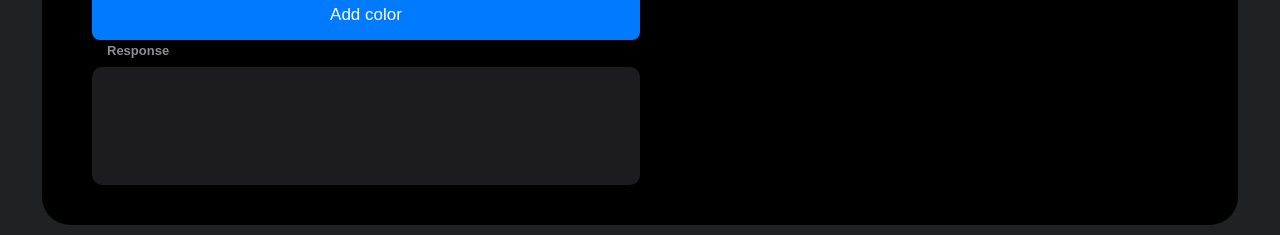
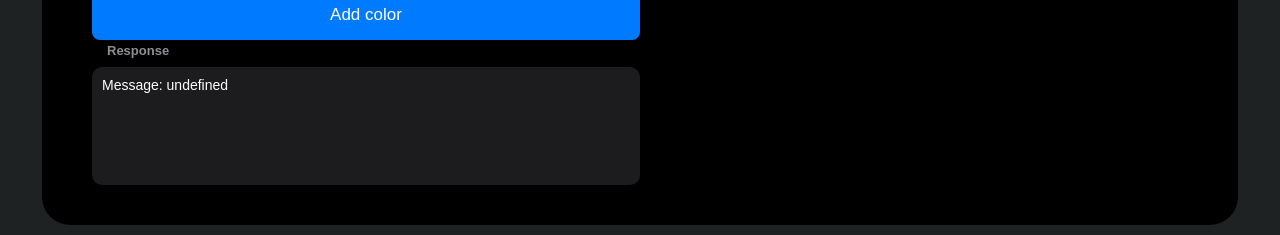
Before and after one commit to Fpsska/DepositFM-Task, a React (Create React App) app: page /DepositFM-Task/Palette in a window 1280 px wide. Shown: the part 533-768 px from the top of the page. Built offline with nearby package versions, Linux system fonts and the light colour scheme.

Commit message:
feat: create setFetchErrorMessage AC, create sendPostRequest in postRequest.js

```diff
--- a/src/app/actions/formActions.js
+++ b/src/app/actions/formActions.js
@@ -3,6 +3,8 @@ export const ACTION_SET_FORM_SUBMIT_STATUS = "ACTION_SET_IMAGE_SELECTED_STATUS"
 export const ACTION_SET_NAME_VALUE = "ACTION_SET_NAME_VALUE"
 export const ACTION_SET_SURNAME_VALUE = "ACTION_SET_SURNAME_VALUE"
 export const ACTION_SET_PATRONYMIC_VALUE = "ACTION_SET_PATRONYMIC_VALUE"
+
+export const ACTION_SET_FETCH_ERROR_MESSAGE = "ACTION_SET_FETCH_ERROR_MESSAGE"
 
 // /. AC names
 
@@ -40,3 +42,10 @@ export const setPatronymicValue = (value) => {
         payload: value
     }
 }
+
+export const setFetchErrorMessage = (value) => {
+    return {
+        type: ACTION_SET_FETCH_ERROR_MESSAGE,
+        payload: value
+    }
+}
--- a/src/app/reducers/formReducer.js
+++ b/src/app/reducers/formReducer.js
@@ -4,6 +4,7 @@ import {
     ACTION_SET_NAME_VALUE,
     ACTION_SET_SURNAME_VALUE,
     ACTION_SET_PATRONYMIC_VALUE,
+    ACTION_SET_FETCH_ERROR_MESSAGE
 } from "../actions/formActions";
 
 // /. imports
@@ -34,6 +35,7 @@ const initialState = {
     currentName: "",
     currentSurname: "",
     currentPatronymic: "",
+    setFetchErrorMessage: ""
 };
 
 // /. state
@@ -65,6 +67,11 @@ const formReducer = (state = initialState, action) => {
                 ...state,
                 currentPatronymic: action.payload,
             };
+        case ACTION_SET_FETCH_ERROR_MESSAGE:
+            return {
+                ...state,
+                setFetchErrorMessage: action.payload,
+            };
         default:
             return state;
     }
--- a/src/components/footer/Footer.jsx
+++ b/src/components/footer/Footer.jsx
@@ -3,7 +3,7 @@ import { useSelector } from "react-redux";
 import "./footer.scss"
 
 const Footer = () => {
-    const { isFormPage } = useSelector(state => state.navReducer)
+    const { isFormPage, setFetchErrorMessage } = useSelector(state => state.navReducer)
     //
     return (
         <footer className="footer">
@@ -12,7 +12,7 @@ const Footer = () => {
                     ?
                     <div className="response">
                         <span className="response__text">Response</span>
-                        <textarea className="response__input" name="response" id="" cols="30" rows="10"></textarea>
+                        <div className="response__information">{`Message: ${setFetchErrorMessage}`}</div>
                     </div>
                     :
                     <></>
--- a/src/components/footer/footer.scss
+++ b/src/components/footer/footer.scss
@@ -19,13 +19,11 @@
         line-height: 22px;
         color: rgba(235, 235, 245, 0.6);
     }
-    &__input {
+    &__information {
         background: rgba(118, 118, 128, 0.24);
         border-radius: 10px;
         color: #fff;
         padding: 10px;
-        resize: none;
-        outline: none;
-        border: none;
+        min-height: 118px
     }
 }
--- a/src/components/form/Form.jsx
+++ b/src/components/form/Form.jsx
@@ -1,6 +1,7 @@
-import React, { useEffect, useState } from "react";
+import React, { useEffect, useRef, useState } from "react";
 import { useSelector, useDispatch } from "react-redux";
-import { setImageSelectedStatus, setFormSubmitStatus } from "../../app/actions/formActions";
+import { setImageSelectedStatus, setFormSubmitStatus, setFetchErrorMessage } from "../../app/actions/formActions";
+import { sendPostRequest } from "../../helpers/postRequest";
 import FormTemplate from "./FormTemplate";
 import "./form.scss"
 
@@ -20,36 +21,27 @@ const Form = () => {
         dispatch(setImageSelectedStatus(true));
     }
 
-    const handleFormSubmit = async (e) => {
+
+
+    const HandleFormSubmit = (e) => {
         e.preventDefault();
         dispatch(setFormSubmitStatus(true));
 
-        try {
-            const response = await fetch("https://test-job.pixli.app/send.php", {
-                method: "POST",
-                headers: {
-                    "Content-Type": "application/json"
-                },
-                body: JSON.stringify({
-                    // your expected POST request payload goes here
-                    action: "send_data",
-                    id: 1,
-                    image: image,
-                    contact: { currentName, currentSurname, currentPatronymic },
-                })
-            });
-            const data = await response.json();
-            // enter you logic when the fetch is successful
-            console.log(data);
-        } catch (error) {
-            // enter your logic for when there is an error (ex. error toast)
-            console.log(error)
-        }
+        sendPostRequest("https://test-job.pixli.app/send.php", {
+            action: "send_data",
+            id: 1,
+            image,
+            constacts: { currentName, currentSurname, currentPatronymic }
+        })
+            .then((data) => {
+                console.log("data:", data)
+            })
+            .catch((err) => console.log(err))
     }
 
     //
     return (
-        <form className="form" action="https://test-job.pixli.app/send.php" method="POST" encType="multipart/form-data" onSubmit={handleFormSubmit}>
+        <form className="form" id="main-form" onSubmit={HandleFormSubmit}>
             <div className="form__wrapper">
                 <>
                     {formInputs.map(item => {
@@ -71,7 +63,7 @@ const Form = () => {
                             <img className="file__image" src={image} alt="chosenImage" />
                             :
                             <>
-                                <input className="file__input" type="file" id="file" accept="image/*" required onChange={setNewImage} />
+                                <input className="file__input" type="file" name="file" id="file" accept="image/*" required onChange={setNewImage} />
                                 <label className="file__label" htmlFor="file"></label>
                             </>
                         }
--- a/src/components/form/FormTemplate.jsx
+++ b/src/components/form/FormTemplate.jsx
@@ -20,7 +20,7 @@ const FormTemplate = ({ text, placeholder, htmlFor }) => {
     return (
         <div className="form__field">
             <label className="form__label" htmlFor={htmlFor}>{text}</label>
-            <input className="form__input" type="text" id={htmlFor} placeholder={placeholder} onChange={inputHandler} />
+            <input className="form__input" type="text" name={htmlFor} id={htmlFor} placeholder={placeholder} onChange={inputHandler} />
         </div>
     )
 }
--- a/src/components/form/form.scss
+++ b/src/components/form/form.scss
@@ -84,6 +84,6 @@
     &__image {
         width: 100%;
         height: 110px;
-        object-fit: cover;
+        object-fit: contain;
     }
 }
--- /dev/null
+++ b/src/helpers/postRequest.js
@@ -0,0 +1,20 @@
+export async function sendPostRequest(url, data) {
+    try {
+        const response = await fetch(url, {     // response configuration
+            method: "POST",
+            headers: {
+                "Content-Type": "application/json"
+            },
+            body: JSON.stringify(data)
+        });
+
+        if (!response.ok) {     // response validation
+            throw new Error(`Error from ${url}, status: ${response.message}`)
+        }
+
+        return await response.json()
+
+    } catch (error) {
+        console.log("Error from sendFormData:", error.message)
+    }
+}
```
